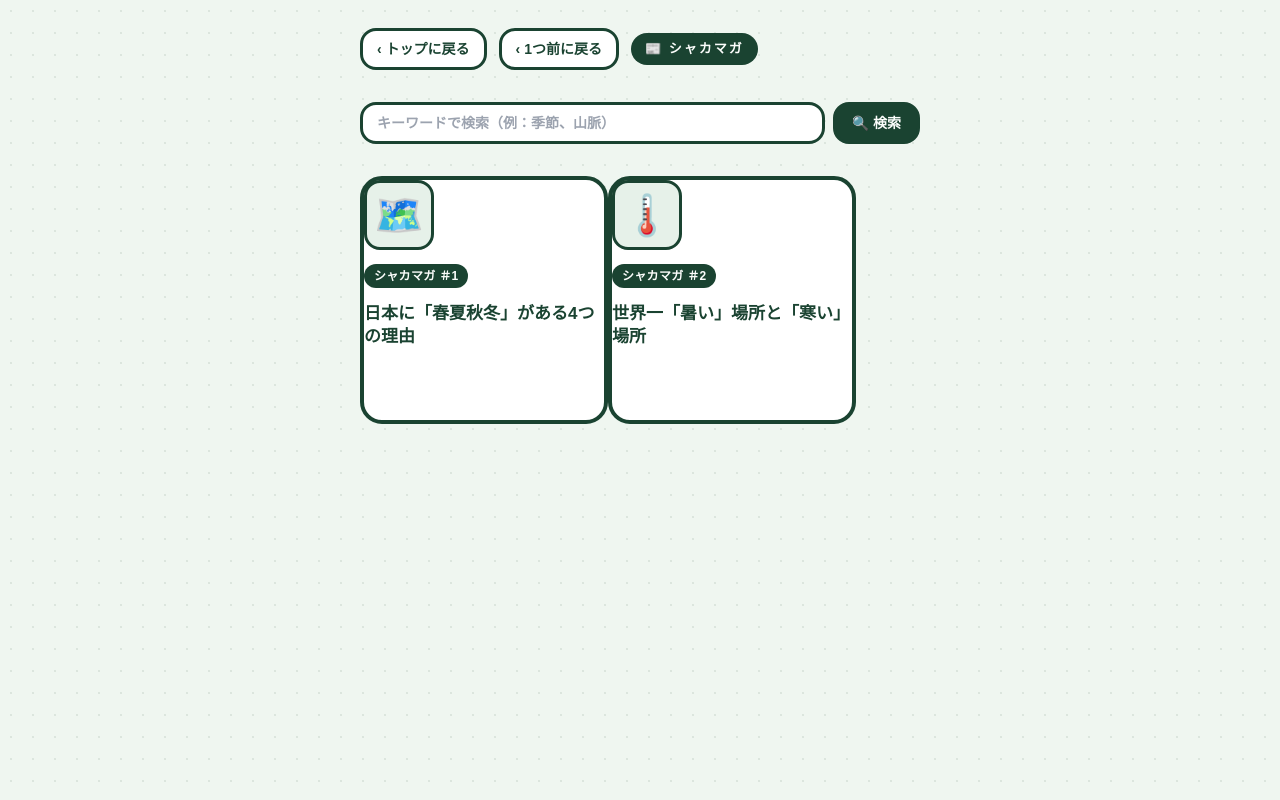
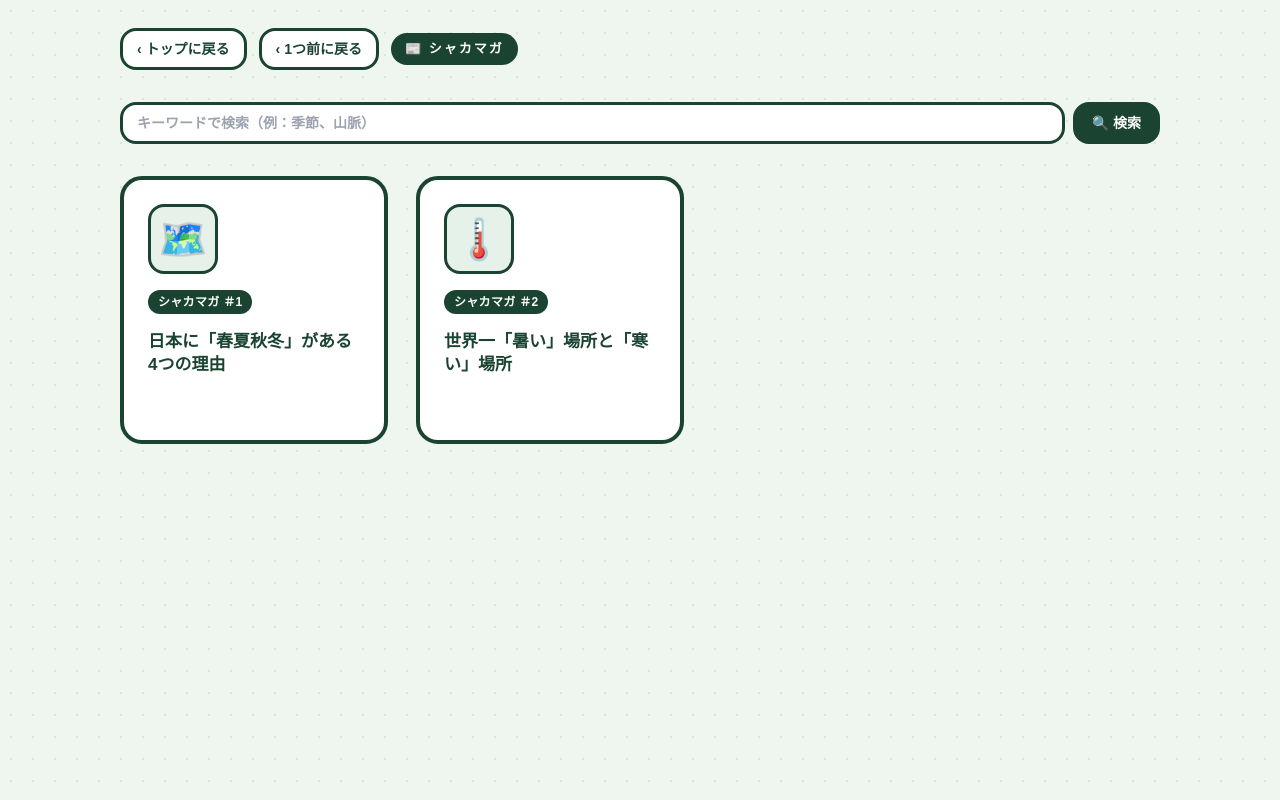
Before and after one commit to skmt-until/houkagoshakai, a Next.js app: page /magazine/chiri in a window 1280 px wide. Built offline with nearby package versions, Linux system fonts and the light colour scheme; a web font is replaced by a local one.

Commit message:
Widen magazine article-list container to match other screens
Bring it to the same 1040px width used on subject-select and unit-
select so nav/search bar aren't cramped into a narrow column, and
enlarge the article cards and gaps slightly to match.

```diff
--- a/src/app/magazine/[subject]/page.tsx
+++ b/src/app/magazine/[subject]/page.tsx
@@ -27,7 +27,7 @@ export default function MagazineListPage({
 
   return (
     <main className="hs-dot-bg min-h-screen flex flex-col items-center px-5 py-7 sm:px-9 text-ink">
-      <div className="w-full max-w-[560px] self-center flex flex-col gap-8">
+      <div className="w-full max-w-[1040px] self-center flex flex-col gap-8">
         <div className="flex items-center gap-3 flex-wrap">
           <BackButton href="/">トップに戻る</BackButton>
           <BackButton href="/magazine">1つ前に戻る</BackButton>
@@ -61,12 +61,12 @@ export default function MagazineListPage({
           </div>
         )}
 
-        <div className="flex gap-4.5 flex-wrap justify-start">
+        <div className="flex gap-7 flex-wrap justify-start">
           {results.map((a) => (
             <StickerLink
               key={a.id}
               href={`/magazine/${subjectKey}/${a.slug}`}
-              className="w-[248px] h-[248px] bg-white border-4 border-ink rounded-[22px] p-5.5 flex flex-col gap-3.5 text-left"
+              className="w-[268px] h-[268px] bg-white border-4 border-ink rounded-[22px] p-6 flex flex-col gap-4 text-left"
             >
               <span className="text-[40px] leading-none w-[70px] h-[70px] flex-none flex items-center justify-center bg-mintline2 border-[3px] border-ink rounded-2xl">
                 {a.emoji}
```
